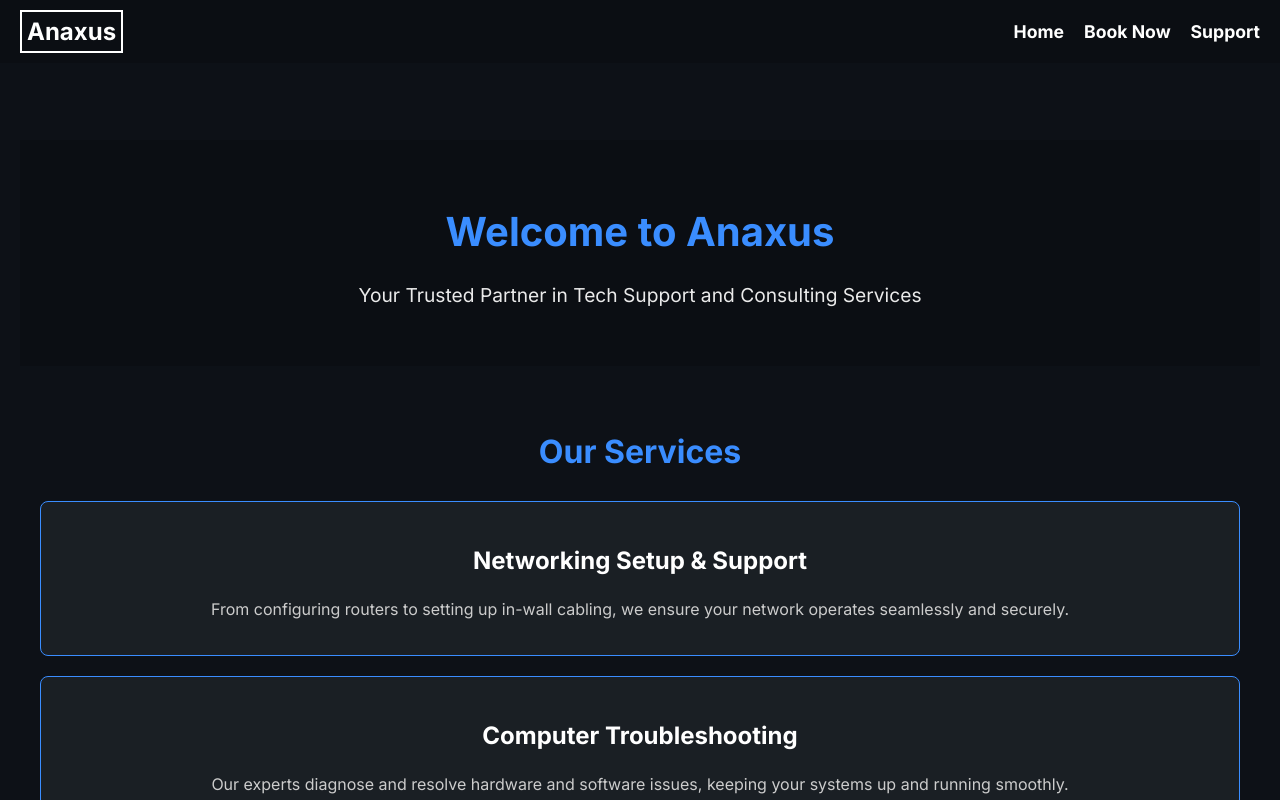
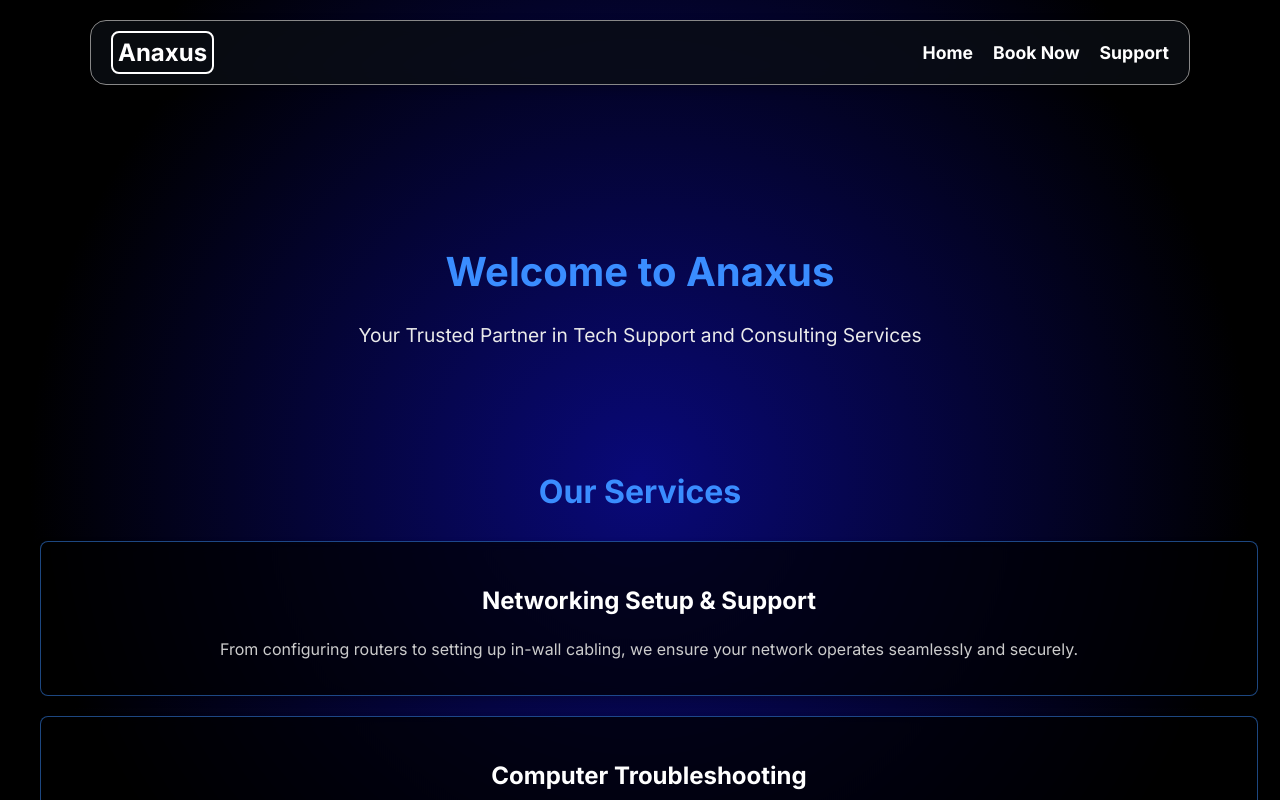
Before and after one commit to officialanaxus/anaxus, a React (Create React App) app: page / in a window 1280 px wide. Shown: the top 800 px of the page. Built offline with nearby package versions, Linux system fonts and the light colour scheme.

Commit message:
Auto-update

```diff
--- a/src/App.css
+++ b/src/App.css
@@ -5,25 +5,38 @@
 
 body, .App {
   text-align: center;
-  padding-top: 60px; /* Prevent content overlap with navbar */
-  background-color: #0d1117; /* Main background color */
-  color: white; /* Ensure text is visible on dark background */
+  padding-top: 80px; /* Prevent content overlap with navbar */
   min-height: 100vh; /* Make the background color cover the entire viewport */
   font-family: 'Inter', sans-serif; /* Apply Inter font to the whole site */
+  color: white; /* Ensure text is visible on dark background */
+
+  /* Background gradient setup */
+  background: rgb(9,9,121);
+  background: radial-gradient(circle, rgba(9,9,121,1) 0%, rgba(0,0,0,1) 81%);
+  background-size: 100% 200vh; /* Extend gradient vertically to make it appear high up */
+  background-position: bottom center; /* Position gradient at the top */
+  background-attachment: fixed; /* Keeps the gradient fixed so it doesn't scroll */
 }
 
 nav {
   position: fixed;
-  top: 0;
-  width: 100%;
+  top: 20px; /* Adds some space from the top */
+  left: 50%;
+  transform: translateX(-50%); /* Centers the navbar horizontally */
   display: flex;
   align-items: center;
   justify-content: space-between;
   padding: 10px 20px;
-  background-color: #0b0e13; /* Darker background for navbar */
+  background-color: rgba(11, 14, 19, 0.8); /* Dark background with transparency */
   color: white;
+  border-radius: 16px; /* Rounded corners */
+  max-width: 1100px; /* Center the navbar with a max width */
+  width: 95%; /* Allows more responsive stretching on smaller screens */
   z-index: 1000;
   box-sizing: border-box;
+  border: 1px solid #888; /* 1px gray border around the navbar */
+  backdrop-filter: blur(8px); /* Blur effect for background transparency */
+  box-shadow: 0px 4px 12px rgba(0, 0, 0, 0.2); /* Subtle shadow for depth */
   font-weight: 500; /* Default weight for navbar text */
 }
 
@@ -34,6 +47,7 @@ nav h2 {
   border: 2px solid white; /* 2px white border around the logo */
   padding: 5px; /* Padding inside the border */
   display: inline-block; /* Ensures the box wraps only around the text */
+  border-radius: 8px; /* Rounded corners for the logo */
 }
 
 nav div {
@@ -46,11 +60,11 @@ nav a {
   text-decoration: none;
   font-size: 1.1rem;
   font-weight: 700; /* Bold for nav buttons */
-  transition: transform 0.2s ease; /* Smooth transition for scaling */
+  transition: transform 0.2s ease, color 0.2s ease; /* Smooth transition for scaling and color change */
 }
 
 nav a:hover {
   transform: scale(1.1); /* Enlarge the button slightly on hover */
-  color: #3A8DFF;
+  color: #3A8DFF; /* Hover color for links */
   text-decoration: none; /* Ensures no underline appears on hover */
 }
--- a/src/pages/BookNow.css
+++ b/src/pages/BookNow.css
@@ -4,7 +4,6 @@
   max-width: 600px;
   margin: 0 auto;
   padding: 20px;
-  background-color: #0d1117;
   color: #eaeaea;
   border-radius: 8px;
 }
--- a/src/pages/Home.css
+++ b/src/pages/Home.css
@@ -3,12 +3,13 @@
 .home-container {
   padding: 20px;
   color: #eaeaea;
+  background: transparent; /* Ensure background is transparent */
 }
 
 .hero-section {
   text-align: center;
   padding: 40px 0;
-    background-color: #0b0e13; /* Darker background for contrast */
+  background: transparent; /* Ensure no background color */
 }
 
 .hero-section h1 {
@@ -23,7 +24,7 @@
 
 .services-section {
   padding: 40px 20px;
-    background-color: #0d1117;
+  background: transparent; /* Ensure no background color */
 }
 
 .services-section h2 {
@@ -33,12 +34,23 @@
   margin-bottom: 30px;
 }
 
+/* Updated style for .service-card */
 .service-card {
-    background-color: #1a1f24;
-    border: 1px solid #3A8DFF;
+  background-color: rgba(0, 0, 0, 0.7); /* Slightly transparent black */
+  border: 1px solid rgba(58, 141, 255, 0.5); /* Softer blue border with transparency */
   border-radius: 8px;
   padding: 20px;
-    margin: 20px 0;
+  margin: 20px auto; /* Center the card */
+  max-width: 1200px; /* Slightly wider than the navbar */
+  width: 98%; /* Allows responsive shrinking on smaller screens */
+  backdrop-filter: blur(6px); /* Adds a blur effect */
+  box-shadow: 0 4px 8px rgba(0, 0, 0, 0.2); /* Soft shadow for depth */
+  transition: transform 0.3s ease, backdrop-filter 0.3s ease; /* Smooth transition */
+}
+
+.service-card:hover {
+  transform: scale(1); /* Slight zoom on hover */
+  backdrop-filter: blur(10px); /* Increase blur on hover */
 }
 
 .service-card h3 {
@@ -55,6 +67,7 @@
 .contact-section {
   padding: 40px 20px;
   text-align: center;
+  background: transparent; /* Ensure no background color */
 }
 
 .contact-section h2 {
--- a/src/pages/Support.css
+++ b/src/pages/Support.css
@@ -4,7 +4,6 @@
   max-width: 600px;
   margin: 0 auto;
   padding: 20px;
-    background-color: #0d1117;
   color: #eaeaea;
   border-radius: 8px;
 }
@@ -47,9 +46,18 @@
   text-decoration: underline;
 }
 
+/* Updated style for .support-tips to match .service-card */
 .support-tips {
-    margin-top: 30px;
-    background-color: #1a1f24;
+  background-color: rgba(0, 0, 0, 0.7); /* Slightly transparent black */
   padding: 15px;
   border-radius: 8px;
+  border: 1px solid rgba(58, 141, 255, 0.5); /* Softer blue border with transparency */
+  backdrop-filter: blur(6px); /* Adds a blur effect */
+  box-shadow: 0 4px 8px rgba(0, 0, 0, 0.2); /* Soft shadow for depth */
+  transition: transform 0.3s ease, backdrop-filter 0.3s ease; /* Smooth transition */
 }
+
+.support-tips:hover {
+  transform: scale(1); /* Slight zoom on hover */
+  backdrop-filter: blur(10px); /* Increase blur on hover */
+}
```
Also changed, not shown: src/components/Navbar.js (+36 -11 lines), 6 other files (tests, documents, lock files or other folders). Lines whose indentation alone changed are shown as unchanged.
